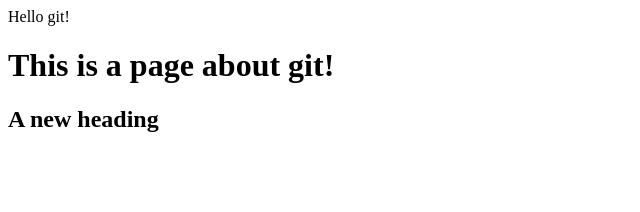
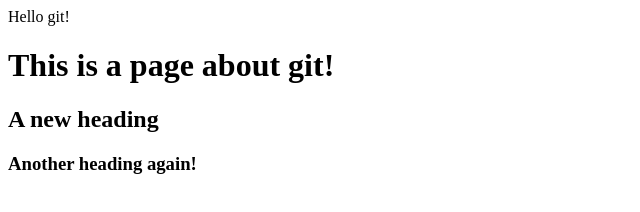
Before and after one commit to marianordqvist/Git, a plain HTML site: page index.html in a window 1280 px wide. Shown: the whole page, without its empty margins (0-640 px from the left). Drawn offline with Linux system fonts and the light colour scheme.

Commit message:
Added h3

```diff
--- a/index.html
+++ b/index.html
@@ -9,5 +9,6 @@
     Hello git!
     <h1>This is a page about git!</h1>
     <h2>A new heading</h2>
+    <h3>Another heading again!</h3>
   </body>
 </html>
```
